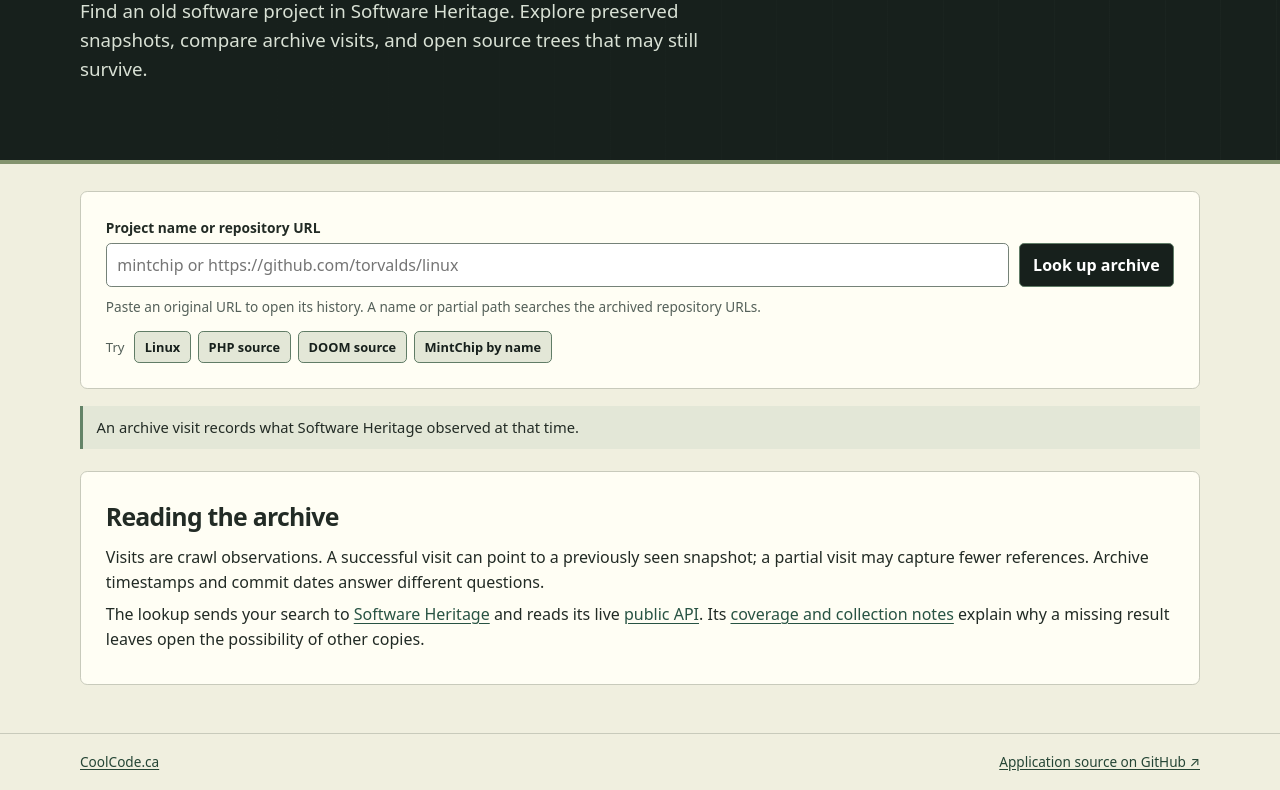
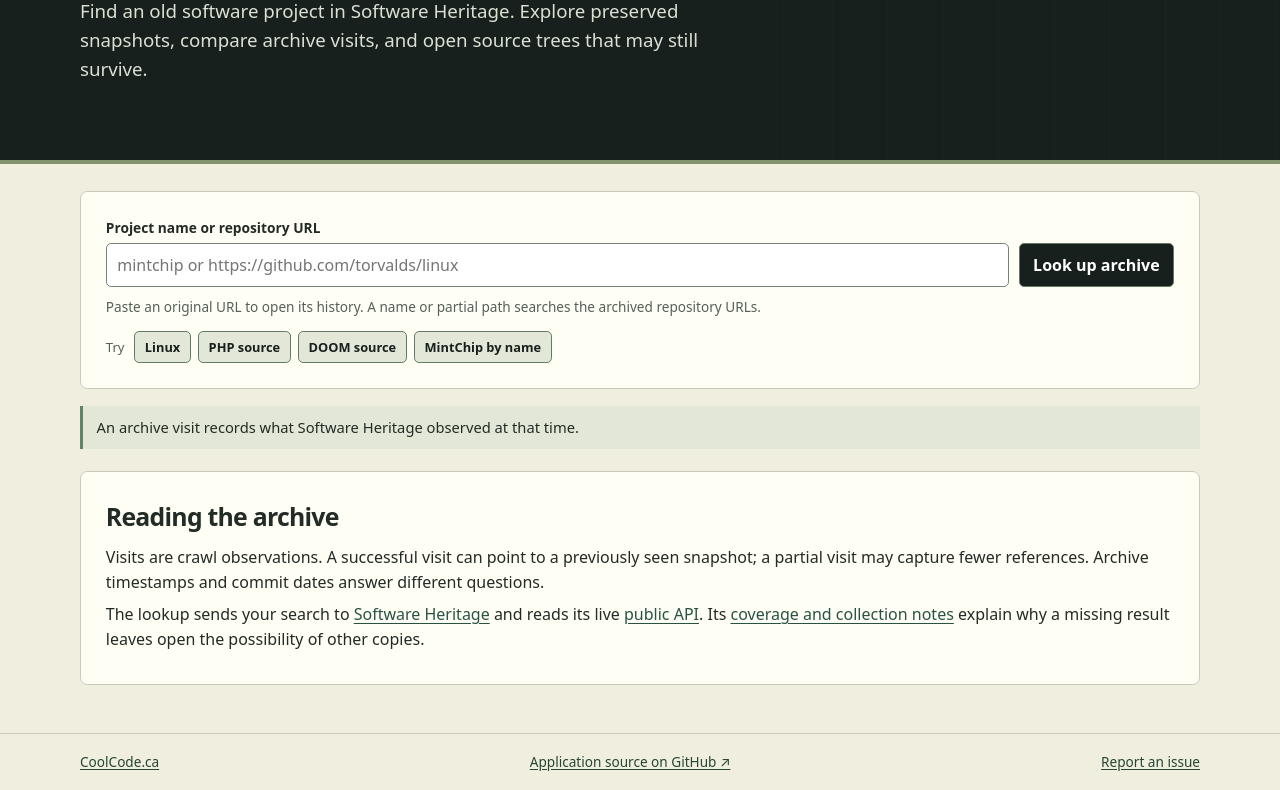
Before and after one commit to jsdyer/lostcode, a plain HTML site: page web/index.html in a window 1280 px wide. Shown: the part 275-1065 px from the top of the page. Drawn offline with Linux system fonts and the light colour scheme.

Commit message:
Add a tool-specific issue link and count aggregate page visits

```diff
--- a/web/index.html
+++ b/web/index.html
@@ -8,6 +8,7 @@
   <title>Lost Code · CoolCode</title>
   <link rel="stylesheet" href="./style.css">
   <script type="module" src="./app.mjs"></script>
+<script defer src="/assets/tool-metrics.js" referrerpolicy="no-referrer"></script>
 </head>
 <body>
   <a class="skip" href="#lookup">Skip to repository lookup</a>
@@ -55,6 +56,6 @@
       <p>The lookup sends your search to <a href="https://www.softwareheritage.org/">Software Heritage</a> and reads its live <a href="https://archive.softwareheritage.org/api/1/">public API</a>. Its <a href="https://www.softwareheritage.org/software-heritage-faq/">coverage and collection notes</a> explain why a missing result leaves open the possibility of other copies.</p>
     </aside>
   </main>
-  <footer><div class="site"><a href="https://coolcode.ca/">CoolCode.ca</a><a href="https://github.com/jsdyer/lostcode">Application source on GitHub ↗</a></div></footer>
+  <footer><div class="site"><a href="https://coolcode.ca/">CoolCode.ca</a><a href="https://github.com/jsdyer/lostcode">Application source on GitHub ↗</a> <a href="https://coolcode.ca/report/?tool=lostcode" referrerpolicy="no-referrer">Report an issue</a></div></footer>
 </body>
 </html>
```
